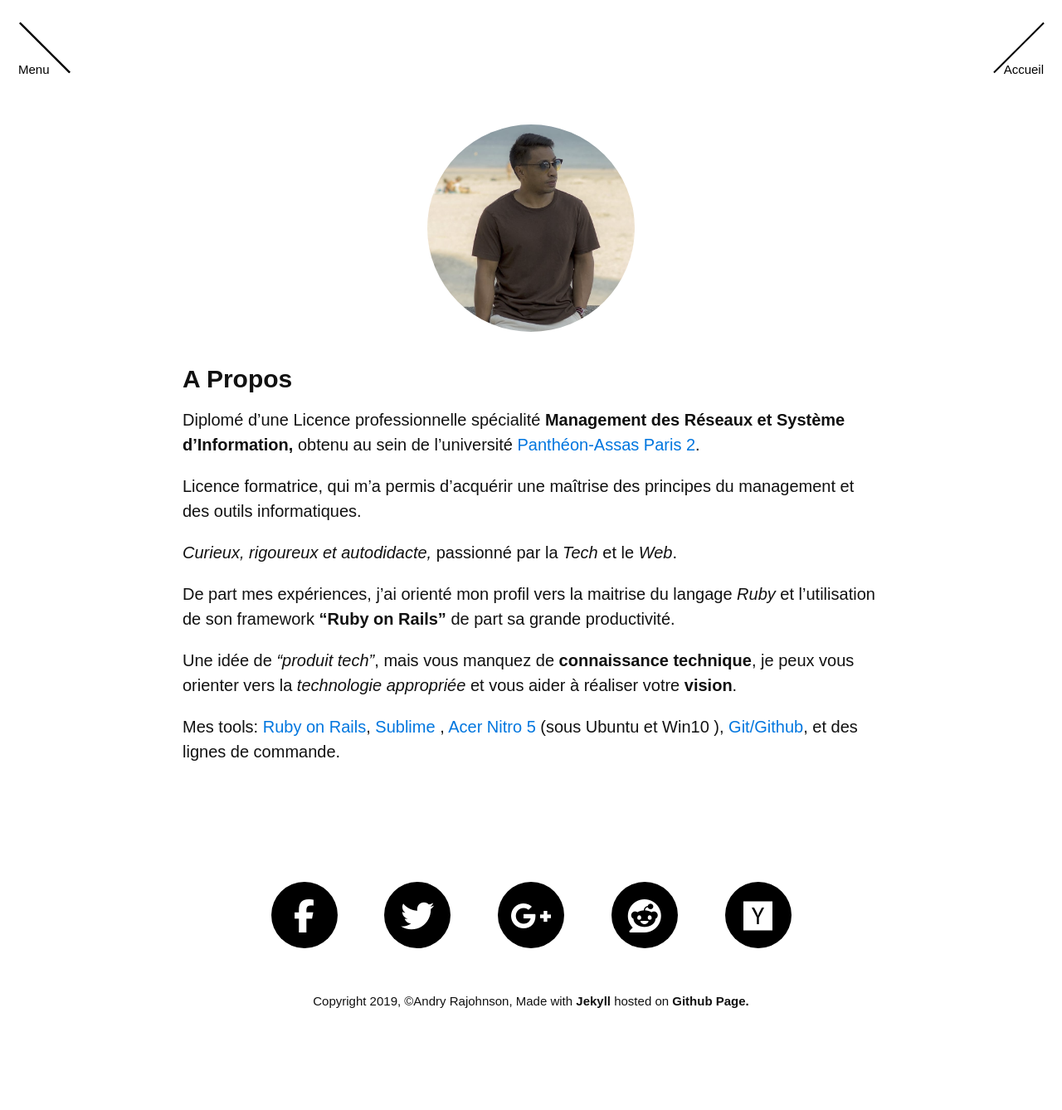
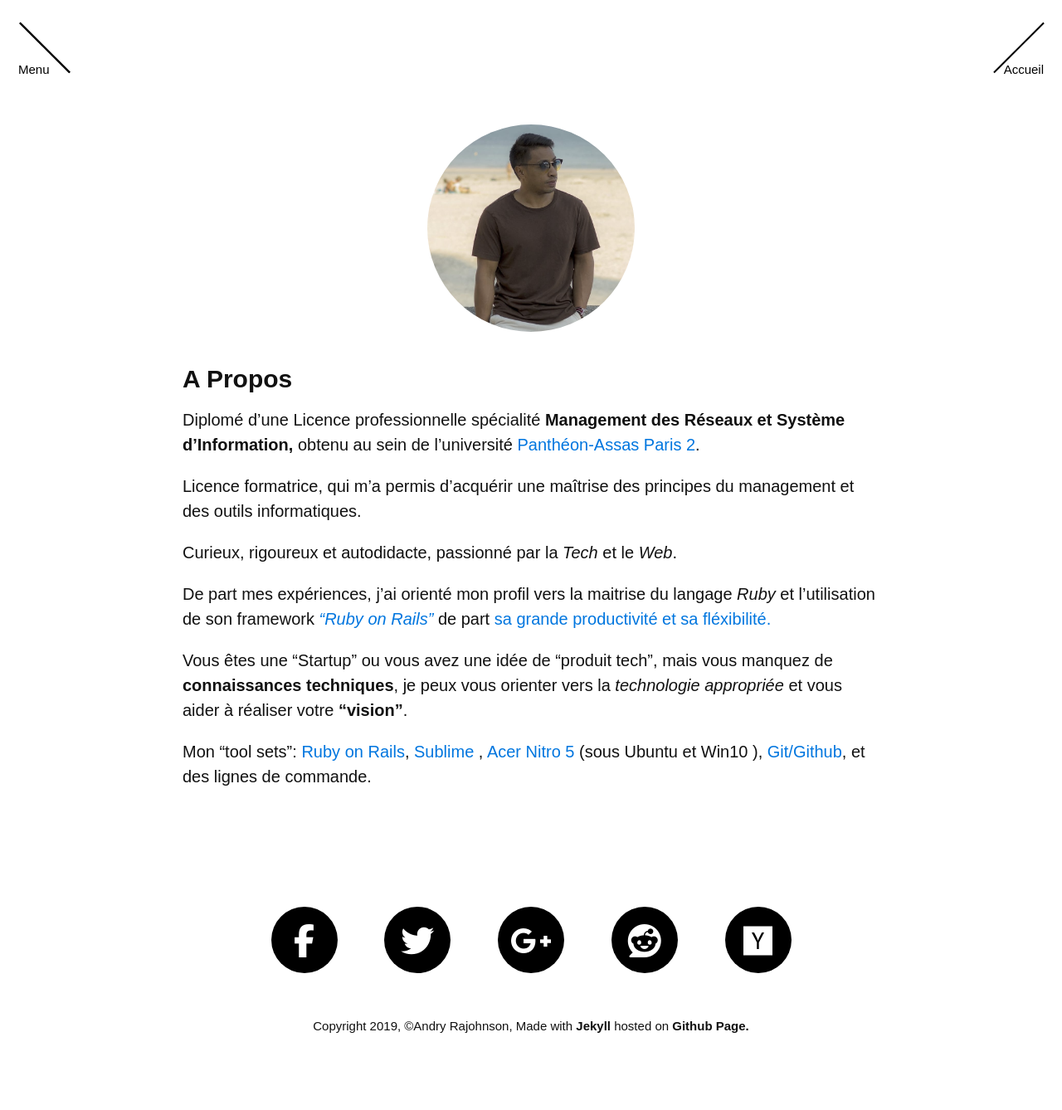
Before and after one commit to andryjohn/RJ-s-blog, a Jekyll site: the page built from about.md, in a window 1280 px wide. Shown: the whole page at 83% size. Built offline with Jekyll 4.4.1, drawn with Linux system fonts in a browser that asks for light colours; nearby versions of some CDN libraries; some web fonts are replaced; comment, search, counter and statistics services are not loaded; before the commit the page ends 1308 px from its top, so only the background shows below that.

Commit message:
correction

```diff
--- a/about.md
+++ b/about.md
@@ -11,13 +11,13 @@ Diplomé d'une Licence professionnelle spécialité **Management des Réseaux et
 
 Licence formatrice, qui m'a permis d'acquérir une maîtrise des principes du management et des outils informatiques.
 
-*Curieux, rigoureux et autodidacte,* passionné par la *Tech* et le *Web*.
+Curieux, rigoureux et autodidacte, passionné par la *Tech* et le *Web*.
 
-De part mes expériences, j'ai orienté mon profil vers la maitrise du langage *Ruby* et l'utilisation de son framework **"Ruby on Rails"** de part sa grande productivité.
+De part mes expériences, j'ai orienté mon profil vers la maitrise du langage *Ruby* et l'utilisation de son framework [*"Ruby on Rails"*](https://rubyonrails.org/) de part [sa grande productivité et sa fléxibilité.](https://rajohnson-andry.tk/developper/skills/2019/05/03/ruby-on-rails/)
 
-Une idée de *"produit tech"*, mais vous manquez de **connaissance technique**, je peux vous orienter vers la *technologie appropriée* et vous aider à réaliser votre **vision**.
+Vous êtes une "Startup" ou vous avez une idée de "produit tech", mais vous manquez de **connaissances techniques**, je peux vous orienter vers la *technologie appropriée* et vous aider à réaliser votre **"vision"**.
 
-Mes tools: [Ruby on Rails](https://rubyonrails.org/), [Sublime](https://www.sublimetext.com/3) , [Acer Nitro 5](https://fr-store.acer.com/nitro-5-ordinateur-portable-an515-51-noir?gclid=Cj0KCQjwh6XmBRDRARIsAKNInDGPRr4FTvpxXL1_g60gNICZaKxeRXDWG9x0E-vDAcnTdeFbEJQwT_AaArCsEALw_wcB&gclsrc=aw.ds) (sous Ubuntu et Win10 ), [Git/Github](https://github.com/andryjohn), et des lignes de commande.
+Mon "tool sets": [Ruby on Rails](https://rubyonrails.org/), [Sublime](https://www.sublimetext.com/3) , [Acer Nitro 5](https://fr-store.acer.com/nitro-5-ordinateur-portable-an515-51-noir?gclid=Cj0KCQjwh6XmBRDRARIsAKNInDGPRr4FTvpxXL1_g60gNICZaKxeRXDWG9x0E-vDAcnTdeFbEJQwT_AaArCsEALw_wcB&gclsrc=aw.ds) (sous Ubuntu et Win10 ), [Git/Github](https://github.com/andryjohn), et des lignes de commande.
 
 
 
```
